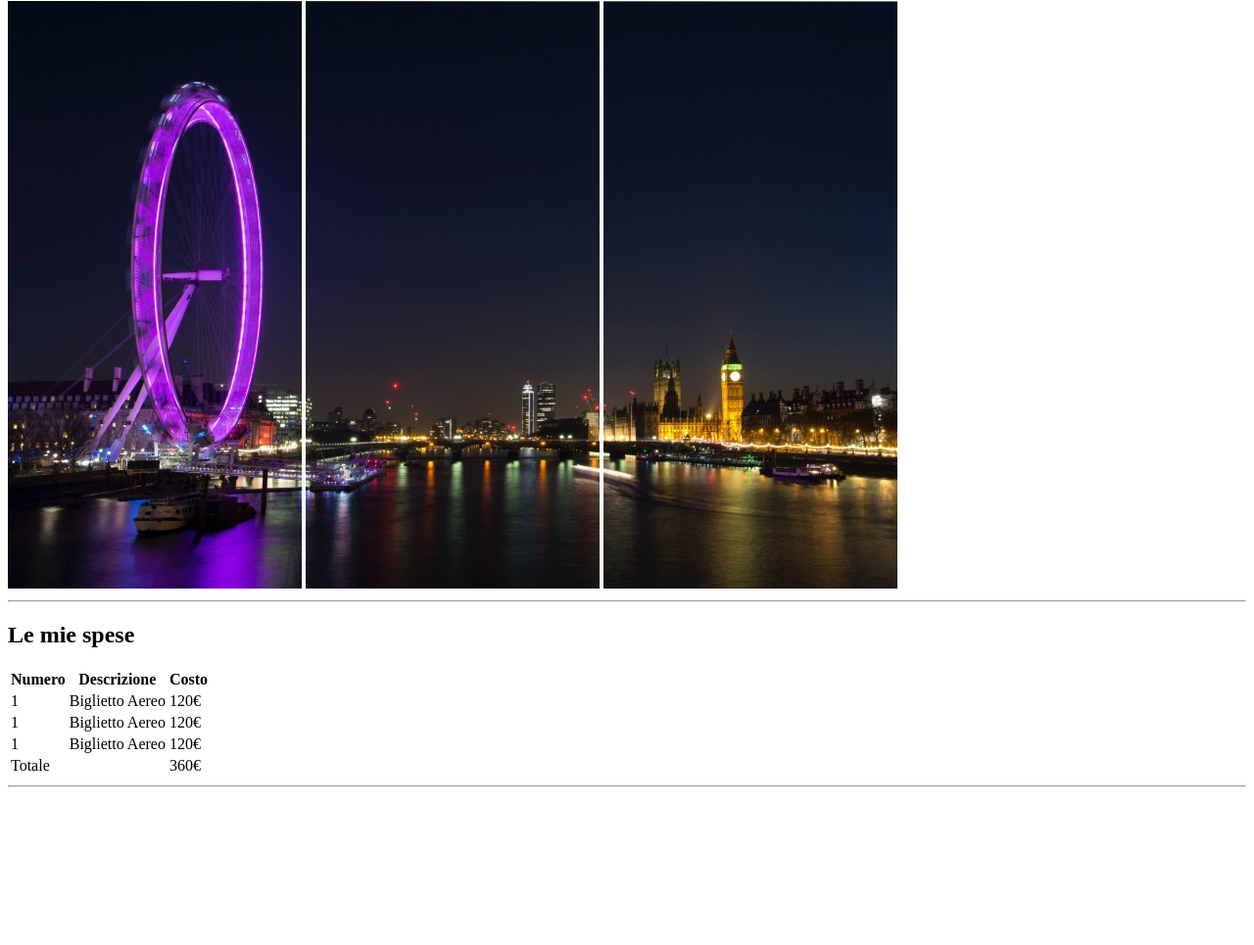
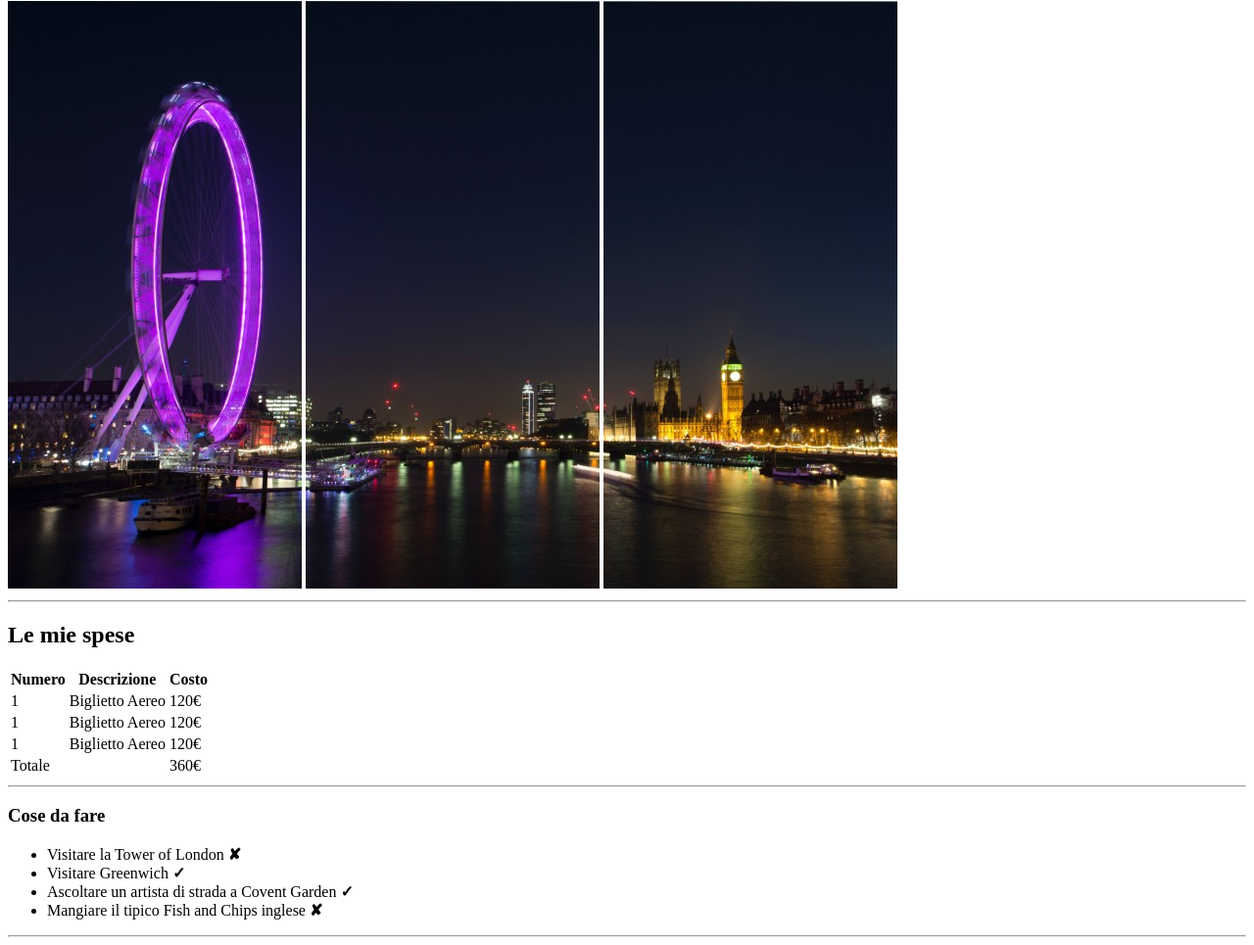
Before and after one commit to Penna92/html-london-trip, a plain HTML site: page index.html in a window 1280 px wide. Shown: the part 79-1044 px from the top of the page at 98% size. Before the commit the page ends 891 px from the top, so only its background shows below. Drawn offline with Linux system fonts and the light colour scheme.

Commit message:
index: Added section cose da fare in Main

```diff
--- a/index.html
+++ b/index.html
@@ -52,6 +52,19 @@
             <hr>
         </div>
         <!-- /Fine sezione spese -->
+
+        <!-- Inizio sezione Cose da fare -->
+        <div>
+            <h3>Cose da fare</h3>
+            <ul>
+                <li>Visitare la Tower of London <strong>&#10008;</strong></li>
+                <li>Visitare Greenwich <strong>&#10003;</strong></li>
+                <li>Ascoltare un artista di strada a Covent Garden <strong>&#10003;</strong></li>
+                <li>Mangiare il tipico Fish and Chips inglese <strong>&#10008;</strong></li>
+            </ul>
+            <hr>
+        </div>
+        <!-- /Fine sezione Cose da fare -->
     </main>
 </body>
 </html>
```
